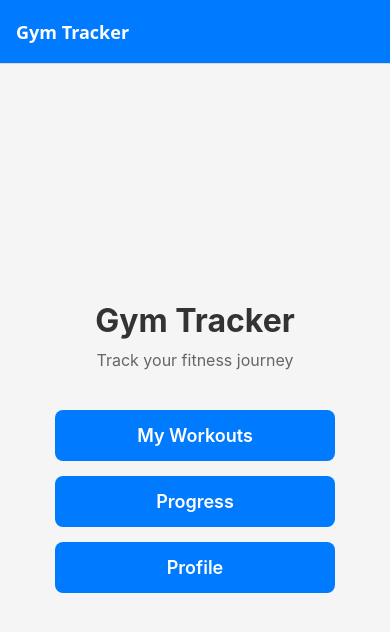
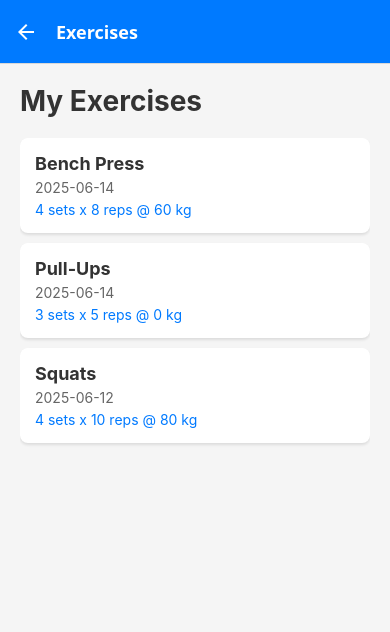
Before and after one commit to JWillett05/gym-tracker-native, a React Native app: screen /Exercises in a window 390 px wide. Shown: the top 632 px of the page. Built offline with nearby package versions, Linux system fonts and the light colour scheme.

Commit message:
Added Exercises screen

```diff
--- a/App.js
+++ b/App.js
@@ -1,12 +1,13 @@
-import React from 'react';
-import { NavigationContainer } from '@react-navigation/native';
-import { createStackNavigator } from '@react-navigation/stack';
+import React from "react";
+import { NavigationContainer } from "@react-navigation/native";
+import { createStackNavigator } from "@react-navigation/stack";
 
 // Import screens
-import HomeScreen from './screens/HomeScreen';
-import WorkoutsScreen from './screens/WorkoutsScreen';
-import ProgressScreen from './screens/ProgressScreen';
-import ProfileScreen from './screens/ProfileScreen';
+import HomeScreen from "./screens/HomeScreen";
+import WorkoutsScreen from "./screens/WorkoutsScreen";
+import ProgressScreen from "./screens/ProgressScreen";
+import ProfileScreen from "./screens/ProfileScreen";
+import ExercisesScreen from "./screens/ExercisesScreen";
 
 const Stack = createStackNavigator();
 
@@ -17,33 +18,38 @@ export default function App() {
         initialRouteName="Home"
         screenOptions={{
           headerStyle: {
-            backgroundColor: '#007AFF',
+            backgroundColor: "#007AFF",
           },
-          headerTintColor: '#fff',
+          headerTintColor: "#fff",
           headerTitleStyle: {
-            fontWeight: 'bold',
+            fontWeight: "bold",
           },
         }}
       >
         <Stack.Screen
           name="Home"
           component={HomeScreen}
-          options={{ title: 'Gym Tracker' }}
+          options={{ title: "Gym Tracker" }}
         />
         <Stack.Screen
           name="Workouts"
           component={WorkoutsScreen}
-          options={{ title: 'My Workouts' }}
+          options={{ title: "My Workouts" }}
         />
         <Stack.Screen
           name="Progress"
           component={ProgressScreen}
-          options={{ title: 'Progress' }}
+          options={{ title: "Progress" }}
+        />
+        <Stack.Screen
+          name="Exercises"
+          component={ExercisesScreen}
+          options={{ title: "Exercises" }}
         />
         <Stack.Screen
           name="Profile"
           component={ProfileScreen}
-          options={{ title: 'Profile' }}
+          options={{ title: "Profile" }}
         />
       </Stack.Navigator>
     </NavigationContainer>
--- /dev/null
+++ b/screens/ExercisesScreen.js
@@ -0,0 +1,115 @@
+import React from "react";
+import {
+  StyleSheet,
+  Text,
+  View,
+  ScrollView,
+  TouchableOpacity,
+} from "react-native";
+
+export default function ExercisesScreen({ navigation }) {
+  // Sample data for exercises
+  const exercises = [
+    {
+      id: 1,
+      name: "Bench Press",
+      date: "2025-06-14",
+      weight: 60,
+      sets: 4,
+      reps: 8,
+    },
+    {
+      id: 2,
+      name: "Pull-Ups",
+      date: "2025-06-14",
+      weight: 0,
+      sets: 3,
+      reps: 5,
+    },
+    {
+      id: 3,
+      name: "Squats",
+      date: "2025-06-12",
+      weight: 80,
+      sets: 4,
+      reps: 10,
+    },
+  ];
+
+  const unitOfMeasurement = "kg"; // This will be dynamic based on user settings
+
+  return (
+    <View style={styles.container}>
+      <Text style={styles.title}>My Exercises</Text>
+
+      <ScrollView style={styles.exerciseList}>
+        {exercises.map((exercise) => (
+          <TouchableOpacity key={exercise.id} style={styles.exerciseCard}>
+            {/* Will replace with real data */}
+            <Text style={styles.exerciseName}>{exercise.name}</Text>
+            <Text style={styles.exerciseDate}>{exercise.date}</Text>
+            <Text style={styles.workoutExercises}>
+              {exercise.sets} sets x {exercise.reps} reps @ {exercise.weight}{" "}
+              {unitOfMeasurement}
+            </Text>
+          </TouchableOpacity>
+        ))}
+      </ScrollView>
+    </View>
+  );
+}
+
+const styles = StyleSheet.create({
+  container: {
+    flex: 1,
+    backgroundColor: "#f5f5f5",
+    padding: 20,
+  },
+  title: {
+    fontSize: 28,
+    fontWeight: "bold",
+    color: "#333",
+    marginBottom: 20,
+  },
+  addButton: {
+    backgroundColor: "#34C759",
+    paddingVertical: 15,
+    borderRadius: 8,
+    alignItems: "center",
+    marginBottom: 20,
+  },
+  addButtonText: {
+    color: "white",
+    fontSize: 16,
+    fontWeight: "600",
+  },
+  exerciseList: {
+    flex: 1,
+  },
+  exerciseCard: {
+    backgroundColor: "white",
+    padding: 15,
+    borderRadius: 8,
+    marginBottom: 10,
+    shadowColor: "#000",
+    shadowOffset: { width: 0, height: 2 },
+    shadowOpacity: 0.1,
+    shadowRadius: 3,
+    elevation: 3,
+  },
+  exerciseName: {
+    fontSize: 18,
+    fontWeight: "bold",
+    color: "#333",
+  },
+  exerciseDate: {
+    fontSize: 14,
+    color: "#666",
+    marginTop: 5,
+  },
+  workoutExercises: {
+    fontSize: 14,
+    color: "#007AFF",
+    marginTop: 5,
+  },
+});
--- a/screens/HomeScreen.js
+++ b/screens/HomeScreen.js
@@ -19,6 +19,13 @@ export default function HomeScreen({ navigation }) {
         onPress={() => navigation.navigate('Progress')}
       >
         <Text style={styles.buttonText}>Progress</Text>
+      </TouchableOpacity>
+
+      <TouchableOpacity
+        style={styles.button}
+        onPress={() => navigation.navigate('Exercises')}
+      >
+        <Text style={styles.buttonText}>Exercises</Text>
       </TouchableOpacity>
 
       <TouchableOpacity
```
Also changed, not shown: theme.js (added).
